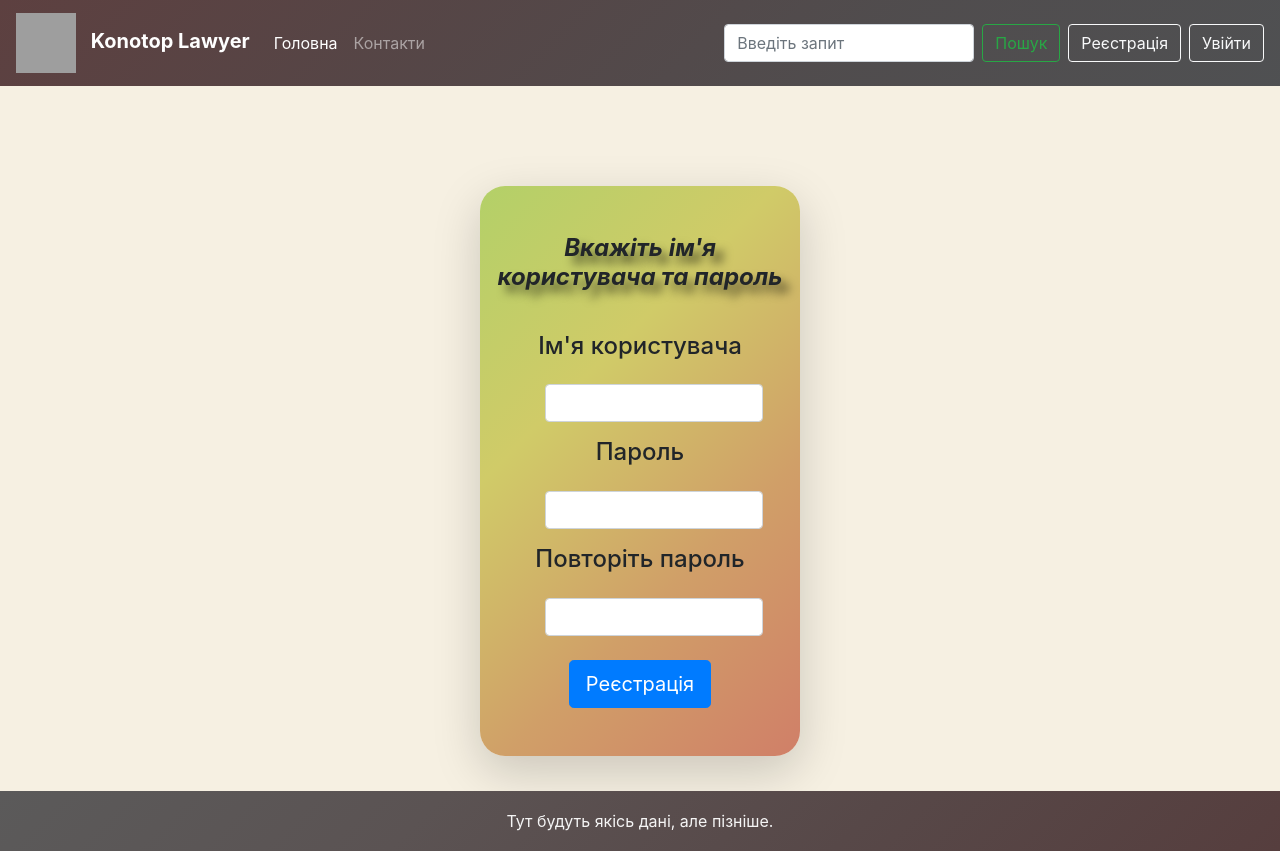
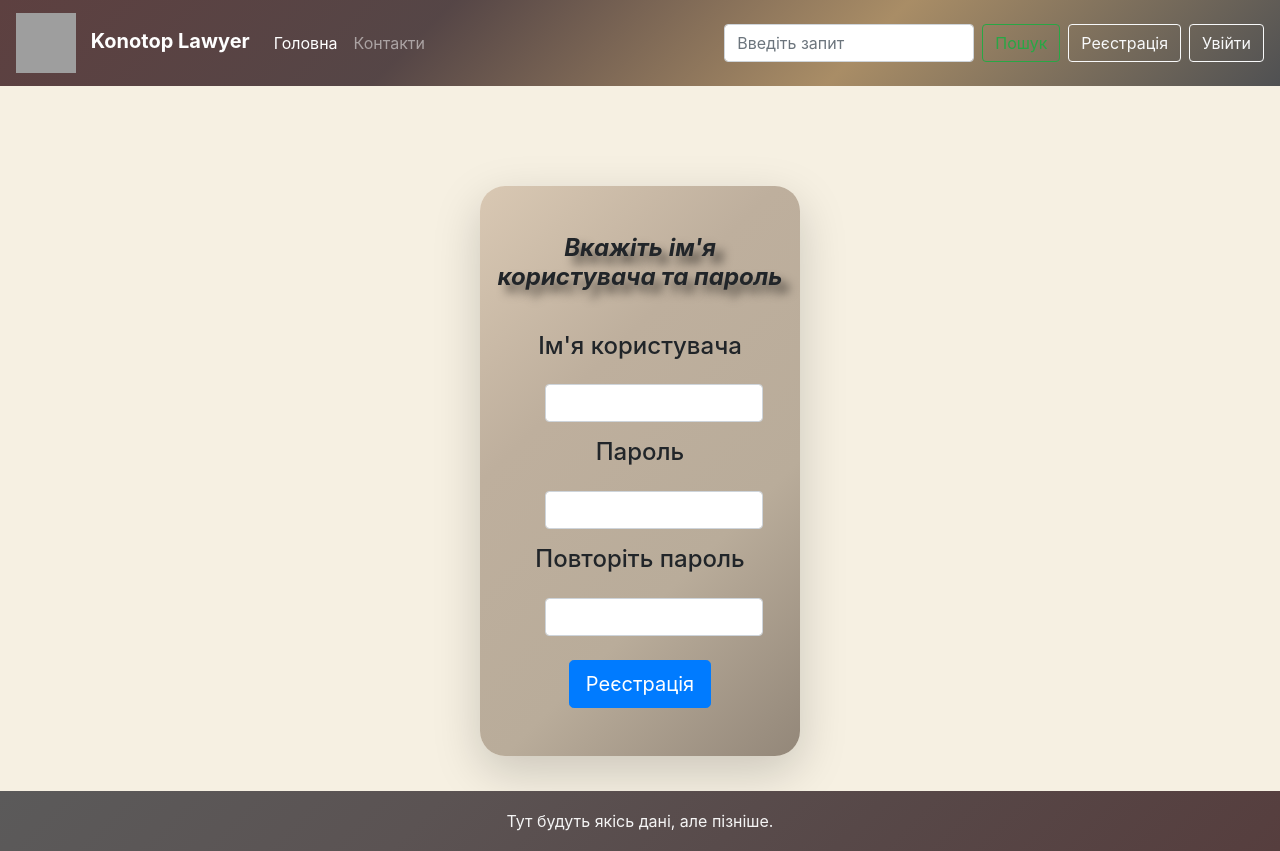
Before and after one commit to prokmiha/lawyer, a Django app: page /signup/ in a window 1280 px wide. Run offline with Django 4.2, Linux system fonts and the light colour scheme; some libraries are stand-ins or nearby versions; grey boxes are pictures that could not be loaded.

Commit message:
Tiny style changes

```diff
--- a/templates/blog/block/navbar.html
+++ b/templates/blog/block/navbar.html
@@ -1,4 +1,4 @@
-<nav class="navbar navbar-expand-lg navbar-dark bg-dark sticky-top" style="background: linear-gradient(-45deg, rgba(91,90,90,0.7), rgba(87,81,81,0.8), rgba(89,71,71,0.9), #5d4040)">
+<nav class="navbar navbar-expand-lg navbar-dark bg-dark sticky-top" style="background: linear-gradient(-45deg, rgba(91,90,90,0.7), rgb(169,141,102), rgba(89,71,71,0.9), #5d4040)">
     <a href="{% url 'index' %}" class="navbar-brand">
         <img src="https://i.ibb.co/48W1wZB/96226f7c5e2646108f132674802dd670-2.png" width="60" height="60"
              alt="logo" style="margin-right: 10px" class="navigat"><b> Konotop Lawyer </b>
--- a/templates/blog/signup.html
+++ b/templates/blog/signup.html
@@ -19,7 +19,7 @@
             {% endfor %}
         {% endif %}
         <form class="form-signin container shadow-lg pb-5" method="post" action="{% url 'signup' %}"
-              style="width: 25%; margin-top: 100px; background: linear-gradient(-45deg, #d07f68, #d09f68, #d0cb68, #b3d068); border-radius: 25px">
+              style="width: 25%; margin-top: 100px; background: linear-gradient(-45deg, rgb(147,135,121), rgb(185,172,154), rgb(190,175,157), #d9c8b3); border-radius: 25px">
         {% csrf_token %}
         <h3 class="h4 mb-3 pt-5 font-weight-bold" style="text-shadow: 8px 8px 10px #0000008c; font-style: italic;">
             Вкажіть ім'я користувача та пароль
```
